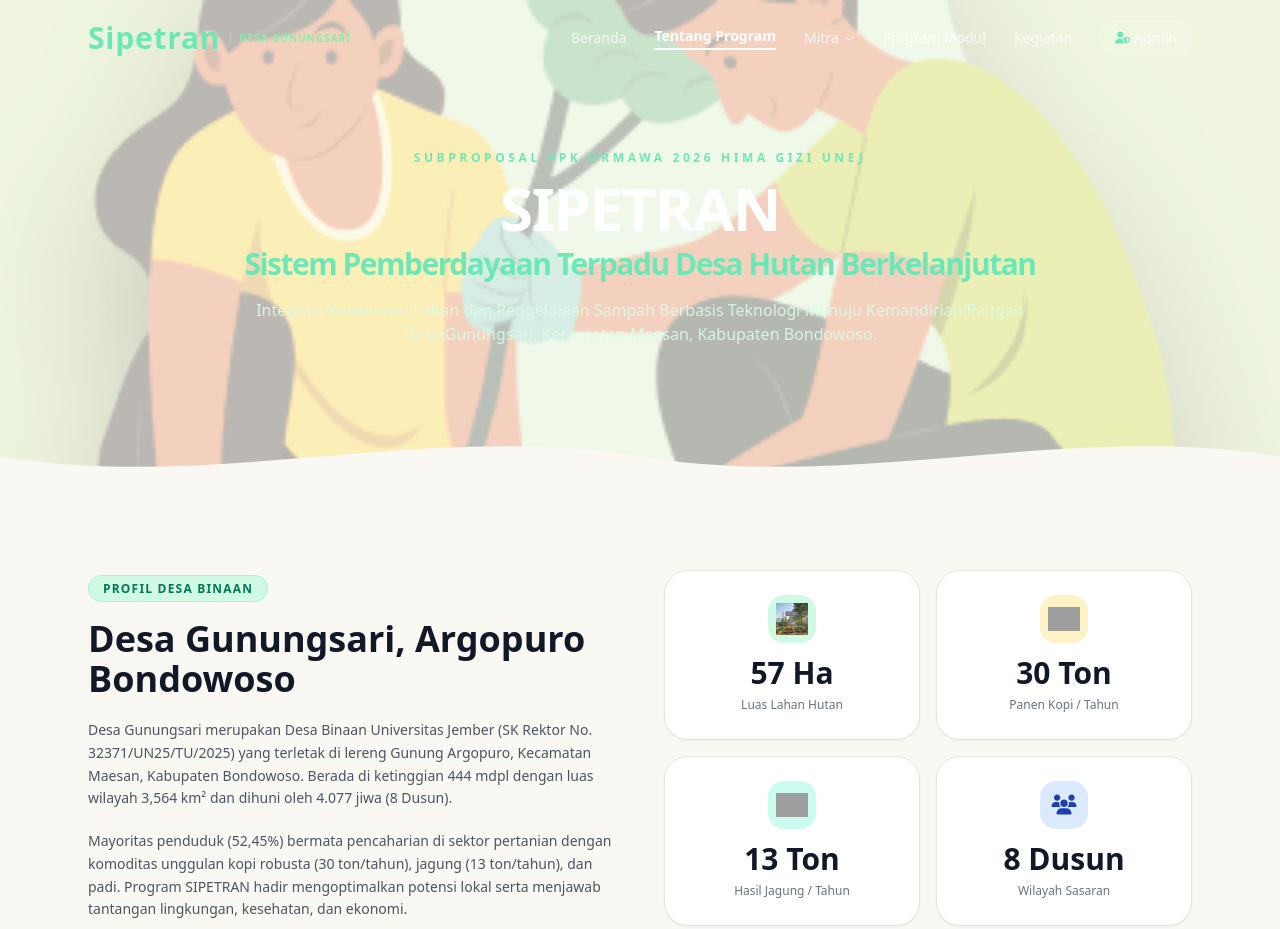
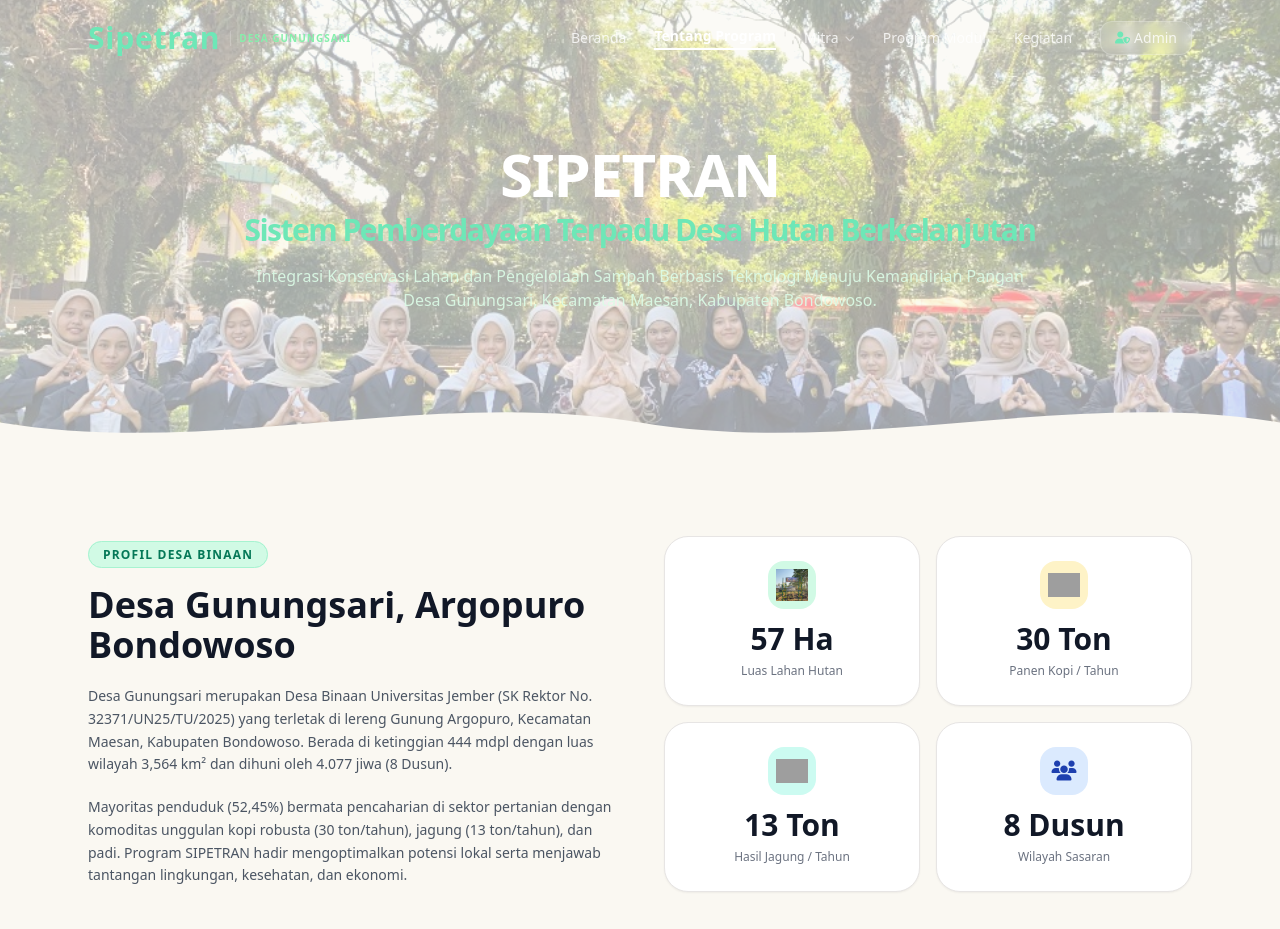
Before and after one commit to Crozer123/Website_Sipetran, an Astro site: page /tentang in a window 1280 px wide. Shown: the top 929 px of the page. Built offline with nearby package versions, Linux system fonts and the light colour scheme; Astro itself is replaced by a stand-in of ours; grey boxes are pictures that could not be loaded; a web font is replaced by a local one.

Commit message:
Update tentang hero image and remove subproposal badge

```diff
--- a/src/pages/tentang.astro
+++ b/src/pages/tentang.astro
@@ -127,13 +127,11 @@
     <!-- ============ HERO HEADER ============ -->
     <section class="relative bg-sipetran-green overflow-hidden pt-36 pb-36 text-center">
         <div class="absolute inset-0 z-0">
-            <img src="/images/sipetran_banner.png" alt="Desa Gunungsari" class="w-full h-full object-cover opacity-35 filter brightness-110">
+            <img src="/images/hero_team.png" alt="PPK Ormawa Team" class="w-full h-full object-cover opacity-35 scale-105 filter brightness-110">
             <div class="absolute inset-0 bg-gradient-to-b from-sipetran-green/80 via-sipetran-green/70 to-sipetran-green"></div>
         </div>
 
         <div class="relative z-10 max-w-4xl mx-auto px-6">
-            <span class="text-xs font-bold text-emerald-300 uppercase tracking-[0.3em] mb-3 inline-block">SUBPROPOSAL PPK ORMAWA 2026 HIMA GIZI UNEJ</span>
-
             <h1 class="font-display text-white text-3xl sm:text-5xl md:text-6xl font-black leading-tight tracking-tight">
                 SIPETRAN
                 <br>
```
Also changed, not shown: public/images/kebun_gizi_konsep.jpg (added), public/images/kebun_gizi_panen.jpg (added), public/images/kebun_gizi_perawatan.jpg (added), public/images/kebun_gizi_tanam.jpg (added), 5 other files.
